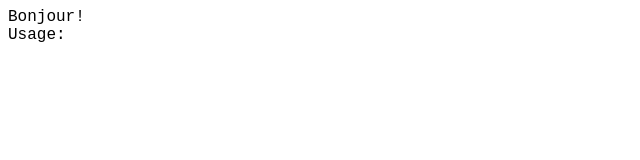
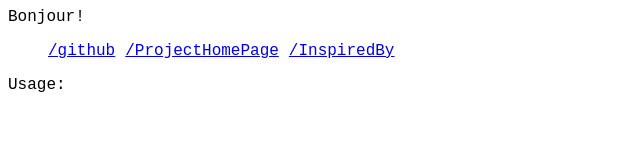
Before and after one commit to vonhyou/ssshort, a plain HTML site: page index.html in a window 1280 px wide. Shown: the whole page, without its empty margins (0-640 px from the left). Drawn offline with Linux system fonts and the light colour scheme.

Commit message:
reformat

```diff
--- a/index.html
+++ b/index.html
@@ -11,7 +11,7 @@
 <body>
   Bonjour!
 
-  <div id='list'></div>
+  <div id='list'><ul><li><a href="/github">/github</a></li><li><a href="/ProjectHomePage">/ProjectHomePage</a></li><li><a href="/InspiredBy">/InspiredBy</a></li></ul></div>
 
   Usage:
   <script
```
Also changed, not shown: 1 other file.
